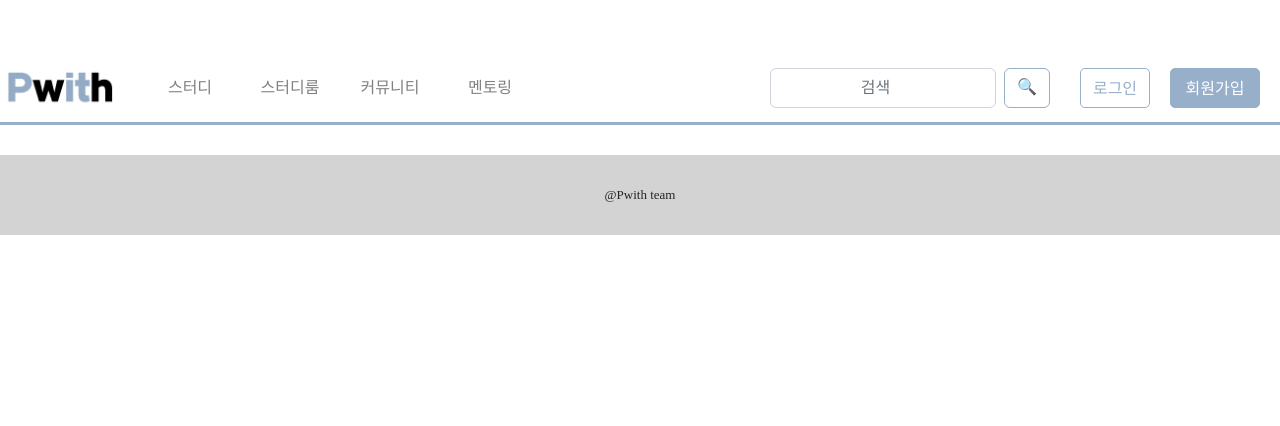
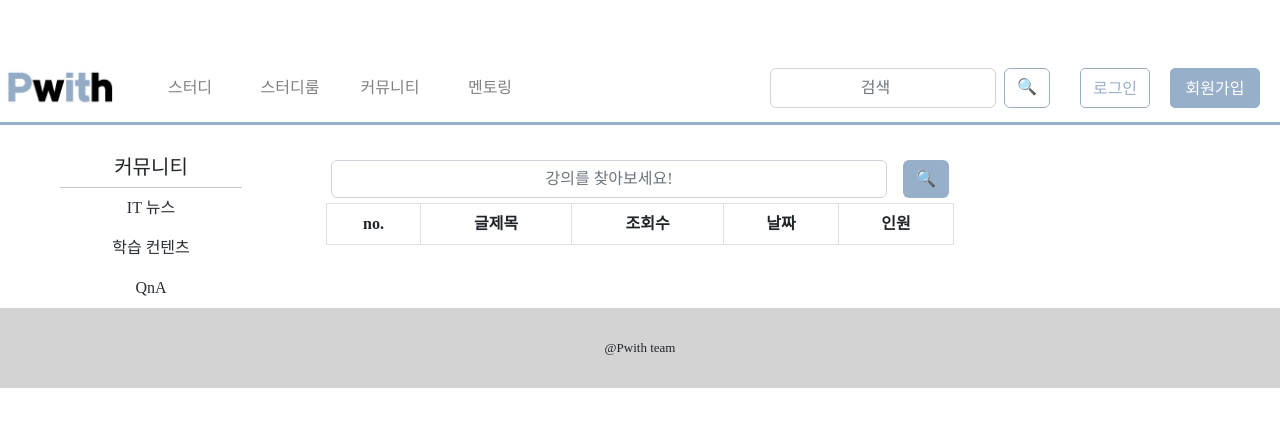
Before and after one commit to kgmin604/pwith, a React (Create React App) app: page /community/content in a window 1280 px wide. Shown: the top 426 px of the page. Built offline with nearby package versions, Linux system fonts and the light colour scheme; a web font is replaced by a local one.

Commit message:
부트캠프후기 페이지 삭제, 컨텐츠 페이지 추가, 게시글 본문에 html 태그 파싱하는 코드 추가

```diff
--- a/package.json
+++ b/package.json
@@ -13,6 +13,7 @@
     "axios": "^1.3.5",
     "bootstrap": "^5.2.3",
     "ckeditor4": "^4.21.0",
+    "html-react-parser": "^3.0.16",
     "react": "^18.2.0",
     "react-bootstrap": "^2.7.4",
     "react-cookie": "^4.1.1",
--- a/src/App.js
+++ b/src/App.js
@@ -23,10 +23,9 @@ import StudyCreate from "./pages/study/StudyCreate.js";
 import StudyPost from "./pages/study/StudyPost.js";
 import StudyBoard from "./pages/study/StudyBoard";
 import CommunityIT from "./pages/community/CommunityIT";
-import CommunityBootcamp from "./pages/community/CommunityBootcamp";
 import CommunityQna from "./pages/community/CommunityQna";
-import CommunitySumup from "./pages/community/CommunityBoard";
 import CommunityBoard from "./pages/community/CommunityBoard";
+import CommunityContent from "./pages/community/CommunityContent";
 
 function App() {
   let navigate = useNavigate();
@@ -172,8 +171,8 @@ function App() {
           <Route path="/community" element={<CommunityMain />} >
           <Route path="main" element={<CommunityBoard />} />
           <Route path="it" element={<CommunityIT />} />
+          <Route path="content" element={<CommunityContent/>} />
           </Route>
-          {/* <Route path="/community/bootcamp" element={<CommunityBootcamp />} /> */}
           <Route path="/community/qna" element={<CommunityQna />} />
           <Route path="/mentoring" element={<MentoringMain />} />
           <Route path="/login" element={<Login />} />
--- a/src/pages/community/CommunityBootcamp.js
+++ b/src/pages/community/CommunityContent.js
@@ -4,31 +4,16 @@ import "../../App.css";
 import React, { useState } from 'react';
 import { Form, Nav, Stack, Button, Table } from "react-bootstrap";
 import { Routes, Route, Link, useNavigate } from "react-router-dom";
-import { useDispatch, useSelector } from "react-redux";
 
-function CommunityBootcamp(props){
+function CommunityContent(){
     let navigate = useNavigate();
-    let user = useSelector((state) => state.user);
-    let dispatch = useDispatch();
-
-    // let postList=props.postList;
     let postList=[];
 
     return(
-        <div className="CommunityBootcamp">
-            <Stack direction="horizontal" gap={3} style={{ padding: "5px" }}>
-            <Form.Control className="me-auto" placeholder="부트캠프를 검색해보세요!" />
+        <div className="CommunityContent">
+                    <Stack direction="horizontal" gap={3} style={{ padding: "5px" }}>
+            <Form.Control className="me-auto" placeholder="강의를 찾아보세요!" />
             <Button variant="blue">🔍</Button>
-            <div className="vr" />
-            {user.id === "" ? null :
-                (<div>
-
-                    <Nav.Link onClick={() => {navigate("../qnacreate");}}>
-                        <Button variant="blue"
-                        >New</Button>
-                    </Nav.Link>
-                </div>)}
-
         </Stack>
 
         <Table bordered hover>
@@ -57,8 +42,8 @@ function CommunityBootcamp(props){
                 )}
             </tbody>
         </Table>
-        </div>
+    </div>
     );
 }
 
-export default CommunityBootcamp;
+export default CommunityContent;
--- a/src/pages/community/CommunityMain.js
+++ b/src/pages/community/CommunityMain.js
@@ -16,7 +16,7 @@ function CommunityMain() {
                     <hr style={{ width: '60%', margin: '0 auto' }} />
                     <Nav defaultActiveKey="/community" className="flex-column">
                         <Nav.Link href="/community/it"><div style={{ color: '#282c34' }}>IT 뉴스</div></Nav.Link>
-                        <Nav.Link href="/community/bootcamp"><div style={{ color: '#282c34' }}>부트캠프 후기</div></Nav.Link>
+                        <Nav.Link href="/community/content"><div style={{ color: '#282c34' }}>학습 컨텐츠</div></Nav.Link>
                         <Nav.Link href="/community/qna"><div style={{ color: '#282c34' }}>QnA</div></Nav.Link>
                     </Nav>
                 </div>
--- a/src/pages/study/StudyCreate.js
+++ b/src/pages/study/StudyCreate.js
@@ -104,6 +104,9 @@ function StudyCreate() {
                 <CKEditor
                     editor={ClassicEditor}
                     data=" "
+                    config={{
+                        placeholder: "내용을 입력하세요.",
+                    }}
                     onReady={editor => {
                     }}
                     onChange={(event, editor) => {
--- a/src/pages/study/StudyPost.js
+++ b/src/pages/study/StudyPost.js
@@ -7,6 +7,9 @@ import { Form, Nav, Stack, Button, Table } from "react-bootstrap";
 import { Routes, Route, Link, useNavigate, useParams } from "react-router-dom";
 import { useDispatch, useSelector } from "react-redux";
 import { updateStudyPostList } from "../../store.js";
+import parse from 'html-react-parser';
+
+
 
 function StudyPost(props) {
     let studyPostList = useSelector((state) => state.studyPostList);
@@ -16,6 +19,8 @@ function StudyPost(props) {
     let post = studyPostList[index];
     let studyId, title, writer, date, content, category, views, joiningP, totalP;
 
+    const parse = require('html-react-parser');
+
     console.log(post);
     if (Array.isArray(post)) {
         console.log(post[0]);
@@ -23,7 +28,7 @@ function StudyPost(props) {
         title = post[1];
         writer = post[2];
         date = post[3];
-        content = post[4];
+        content = parse(post[4]);
         category = post[5];
         views = post[6];
         joiningP = post[7];
```
Also changed, not shown: 2 other files (tests, documents, lock files or other folders).
